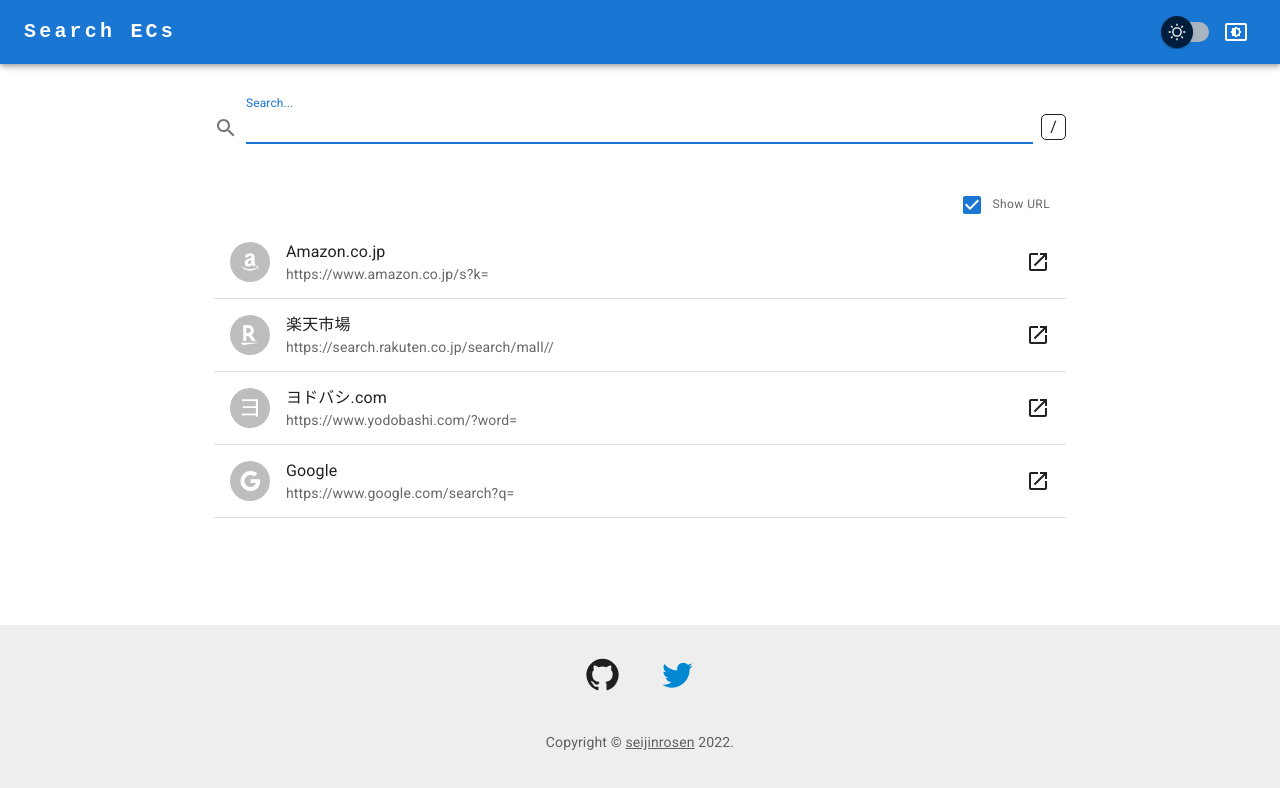
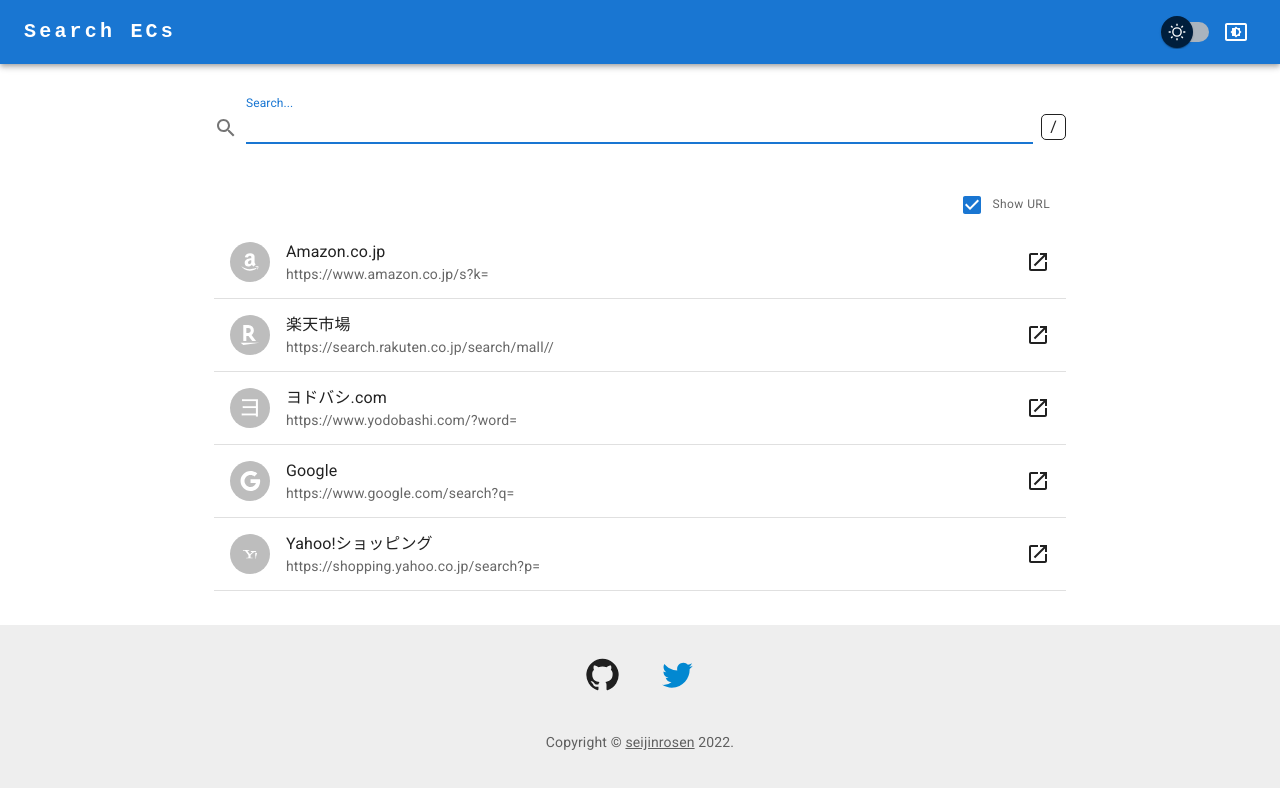
Before and after one commit to seijinrosen/search-ecs, a React (Vite) app: page / in a window 1280 px wide. Shown: the top 788 px of the page. Built offline with nearby package versions, Linux system fonts and the light colour scheme.

Commit message:
Add Yahoo!ショッピング #14

```diff
--- a/src/ec-sites.tsx
+++ b/src/ec-sites.tsx
@@ -1,5 +1,6 @@
 import GoogleIcon from "@mui/icons-material/Google";
 import { Typography } from "@mui/material";
+import { DiYahooSmall } from "react-icons/di";
 import { FaAmazon } from "react-icons/fa";
 import { SiRakuten } from "react-icons/si";
 
@@ -28,4 +29,10 @@
     baseUrl: "https://www.google.com/search?q=${searchQuery}",
     icon: <GoogleIcon />,
   },
+  {
+    id: 4,
+    name: "Yahoo!ショッピング",
+    baseUrl: "https://shopping.yahoo.co.jp/search?p=${searchQuery}",
+    icon: <DiYahooSmall />,
+  },
 ];
```
